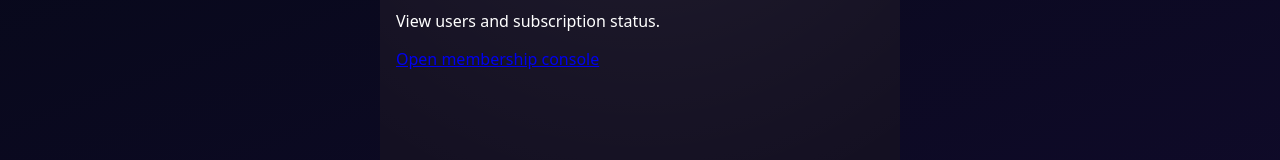
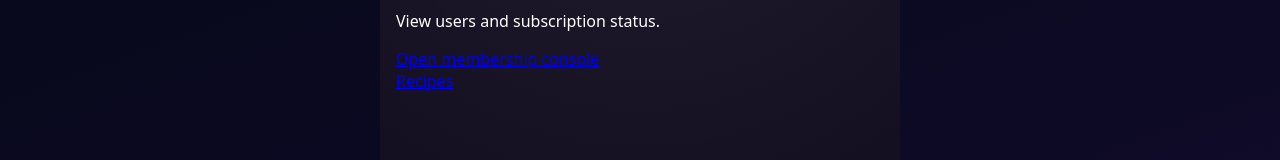
Before and after one commit to rwilliamspbg-ops/My-Cookbook-V1.0, a Next.js app: page /admin in a window 1280 px wide. Shown: the part 340-500 px from the top of the page. Built offline with nearby package versions, Linux system fonts and the light colour scheme.

Commit message:
Update AppLayout.js

```diff
--- a/components/AppLayout.js
+++ b/components/AppLayout.js
@@ -120,6 +120,9 @@ export default function AppLayout({ children }) {
           }}
         >
           {children}
+<Link href="/recipes" className="nav-link">
+  Recipes
+</Link>
         </main>
 
         {/* Bottom nav - Footer stays fixed */}
```
